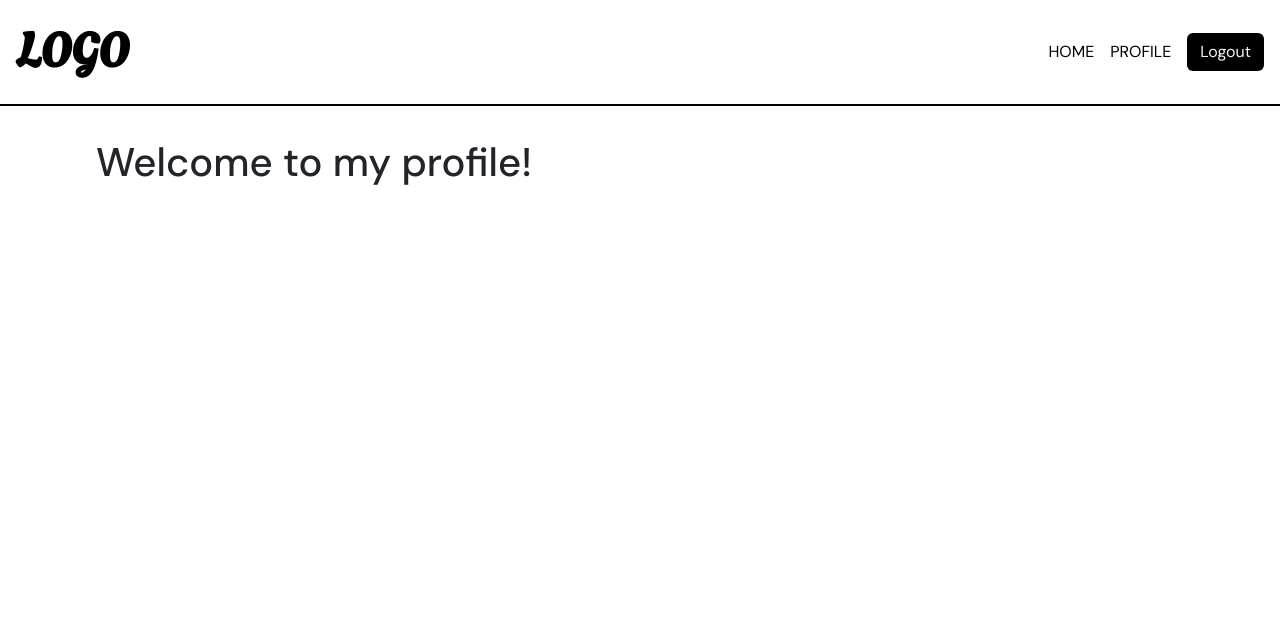
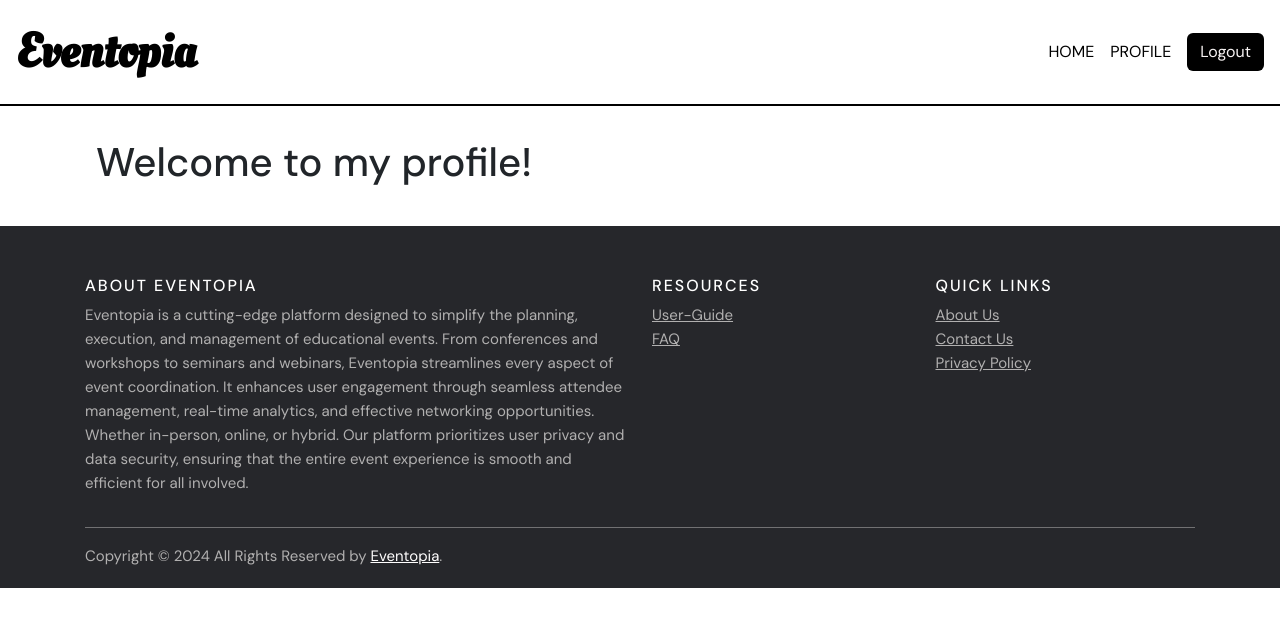
Before and after one commit to anarostam/Eventopia_SEES, a React (Create React App) app in the folder Eventopia/: page /profile in a window 1280 px wide. Shown: the top 626 px of the page. Built offline with nearby package versions, Linux system fonts and the light colour scheme.

Commit message:
Update Layout

```diff
--- a/Eventopia/src/App.js
+++ b/Eventopia/src/App.js
@@ -5,6 +5,7 @@ import Profile from './pages/Profile';
 import Login from './pages/Login';
 import Register from './pages/Register';
 import Home from './pages/Home';
+import Footer from './components/Footer';
 
 
 function App() {
@@ -18,6 +19,7 @@ function App() {
       <Route path="/" element={<Home />} />
       <Route path="/profile" element={<Profile />} />
     </Routes>
+    <Footer />
   </Router>
   );
 }
--- /dev/null
+++ b/Eventopia/src/Css-folder/footer.css
@@ -0,0 +1,137 @@
+html, body {
+    height: 100%;
+    margin: 0;
+    display: flex;
+    flex-direction: column;
+  }
+
+  .container {
+    flex: 1; /* Ensures that the content fills remaining space */
+  }
+
+  /* Footer container */
+  .fcontainer {
+    width: 100%;
+    max-width: 1140px; /* Default max-width for .container */
+    padding-right: 15px;
+    padding-left: 15px;
+    margin-right: auto;
+    margin-left: auto;
+    background-color: #26272b;
+  }
+
+  /* Responsive Container Breakpoints */
+  @media (min-width: 576px) {
+    .fcontainer {
+      max-width: 540px;
+    }
+  }
+  @media (min-width: 768px) {
+    .fcontainer {
+      max-width: 720px;
+    }
+  }
+  @media (min-width: 992px) {
+    .fcontainer {
+      max-width: 960px;
+    }
+  }
+  @media (min-width: 1200px) {
+    .fcontainer {
+      max-width: 1140px;
+    }
+  }
+  @media (min-width: 1400px) {
+    .fcontainer {
+      max-width: 1320px;
+    }
+  }
+
+  /* Footer styling */
+  .site-footer {
+    background-color: #26272b;
+    padding: 45px 0 20px;
+    font-size: 15px;
+    line-height: 24px;
+    color: #b1b0b0;
+    position: relative;
+    bottom: 0;
+    width: 100%;
+  }
+
+  .site-footer hr {
+    border-top-color: #bbb;
+    opacity: 0.5;
+  }
+
+  .site-footer hr.small {
+    margin: 20px 0;
+  }
+
+  /* Consolidated h6 styles */
+  .site-footer h6 {
+    color: #fff;
+    font-size: 16px;
+    text-transform: uppercase;
+    margin-top: 5px;
+    letter-spacing: 2px;
+    background-color: #26272b; /* Merged styles from line 158 */
+  }
+
+  .site-footer a {
+    color: #fffefe;
+  }
+
+  .site-footer a:hover {
+    color: #3366cc;
+    text-decoration: none;
+  }
+
+  .footer-links {
+    padding-left: 0;
+    list-style: none;
+  }
+
+  .footer-links li {
+    display: block;
+  }
+
+  .footer-links a {
+    color: #b1b0b0;
+  }
+
+  .footer-links a:active,
+  .footer-links a:focus,
+  .footer-links a:hover {
+    color: #3366cc;
+    text-decoration: none;
+  }
+
+  .footer-links.inline li {
+    display: inline-block;
+  }
+
+  .site-footer .social-icons {
+    text-align: right;
+  }
+
+  .site-footer .social-icons a {
+    width: 40px;
+    height: 40px;
+    line-height: 40px;
+    margin-left: 6px;
+    margin-right: 0;
+    border-radius: 100%;
+    background-color: #26272b; /* Link no color change */
+  }
+
+  .copyright-text {
+    margin: 0;
+    background-color: #26272b;
+  }
+
+  @media (max-width: 991px) {
+    .site-footer [class^=col-] {
+      margin-bottom: 30px;
+    }
+  }
--- /dev/null
+++ b/Eventopia/src/components/Footer.jsx
@@ -0,0 +1,61 @@
+// Footer.jsx
+
+import React from 'react';
+import '../Css-folder/footer.css';
+
+const Footer = () => {
+  return (
+    <div>
+      <footer className="site-footer">
+        <div className="fcontainer">
+          <div className="row">
+            <div className="col-sm-12 col-md-6">
+              <h6>About Eventopia</h6>
+              <p className="text-justify">
+              Eventopia is a cutting-edge platform designed to simplify the planning, execution, and management of educational events. From conferences and workshops to seminars and webinars, Eventopia streamlines every aspect of event coordination. It enhances user engagement through seamless attendee management, real-time analytics, and effective networking opportunities. Whether in-person, online, or hybrid. Our platform prioritizes user privacy and data security, ensuring that the entire event experience is smooth and efficient for all involved.            </p>
+            </div>
+
+            <div className="col-xs-6 col-md-3">
+              <h6>Resources</h6>
+              <ul className="footer-links">
+                <li className="li-1">
+                  <a href="/user-guide">User-Guide</a>
+                </li>
+                <li className="li-2">
+                  <a href="/faq">FAQ</a>
+                </li>
+              </ul>
+            </div>
+
+            <div className="col-xs-6 col-md-3">
+              <h6>Quick Links</h6>
+              <ul className="footer-links">
+                <li className="li-3">
+                  <a href="/about-us">About Us</a>
+                </li>
+                <li className="li-4">
+                  <a href="/contact-us">Contact Us</a>
+                </li>
+                <li className="li-5">
+                  <a href="/privacy-policy">Privacy Policy</a>
+                </li>
+              </ul>
+            </div>
+          </div>
+          <hr />
+        </div>
+        <div className="fcontainer">
+          <div className="row">
+            <div className="col-md-8 col-sm-6 col-xs-12">
+              <p className="copyright-text">
+                Copyright &copy; 2024 All Rights Reserved by <a href="/team-godlike"> Eventopia</a>.
+              </p>
+            </div>
+          </div>
+        </div>
+      </footer>
+    </div>
+  );
+};
+
+export default Footer;
--- a/Eventopia/src/components/Header.jsx
+++ b/Eventopia/src/components/Header.jsx
@@ -11,7 +11,7 @@ const Header = () => {
   return (
     <div className="header">
         <div>
-            <Link id="header-logo" to="/">LOGO</Link>
+            <Link id="header-logo" to="/">Eventopia</Link>
         </div>
 
         <div className="links--wrapper">
--- a/Eventopia/src/pages/Home.jsx
+++ b/Eventopia/src/pages/Home.jsx
@@ -21,7 +21,7 @@ const Home = () => {
 
                 Our platform's user-friendly interface ensures accessibility and efficiency for all users, from event organizers to participants. Eventopia is here to redefine the future of educational events, helping create dynamic, well-organized, and impactful learning experiences.
 
-                </p>
+              </p>
               {/* <p className="card-text">
                 <small className="text-body-secondary">Last updated 3 mins ago</small>
               </p> */}
@@ -36,7 +36,7 @@ const Home = () => {
               <h5 className="card-title">How it works</h5>
               <p className="card-text">
                 With features like event scheduling, stakeholder management, interactive networking, event promotion, and real-time analytics, Eventopia fosters a collaborative learning environment that maximizes engagement and knowledge sharing. The system supports both in-person and virtual events, making it the go-to solution for modern educational event management.
-                 </p>
+              </p>
               {/* <p className="card-text">
                 <small className="text-body-secondary">Last updated 3 mins ago</small>
               </p> */}
@@ -48,6 +48,43 @@ const Home = () => {
         </div>
       </div>
 
+      <div class="container">
+  <div class="row">
+
+    <div class="col-md-4">
+      <div class="card">
+        <img src="..." class="card-img-top" alt="..."/>
+        <div class="card-body">
+          <h5 class="card-title">Card title</h5>
+          <p class="card-text">Some quick example text to build on the card title and make up the bulk of the card's content.</p>
+        </div>
+      </div>
+    </div>
+
+
+    <div class="col-md-4">
+      <div class="card">
+        <img src="..." class="card-img-top" alt="..."/>
+        <div class="card-body">
+          <h5 class="card-title">Card title</h5>
+          <p class="card-text">Some quick example text to build on the card title and make up the bulk of the card's content.</p>
+        </div>
+      </div>
+    </div>
+
+
+    <div class="col-md-4">
+      <div class="card">
+        <img src="..." class="card-img-top" alt="..."/>
+        <div class="card-body">
+          <h5 class="card-title">Card title</h5>
+          <p class="card-text">Some quick example text to build on the card title and make up the bulk of the card's content.</p>
+        </div>
+      </div>
+    </div>
+  </div>
+</div>
+
 
     </div>
 
```
